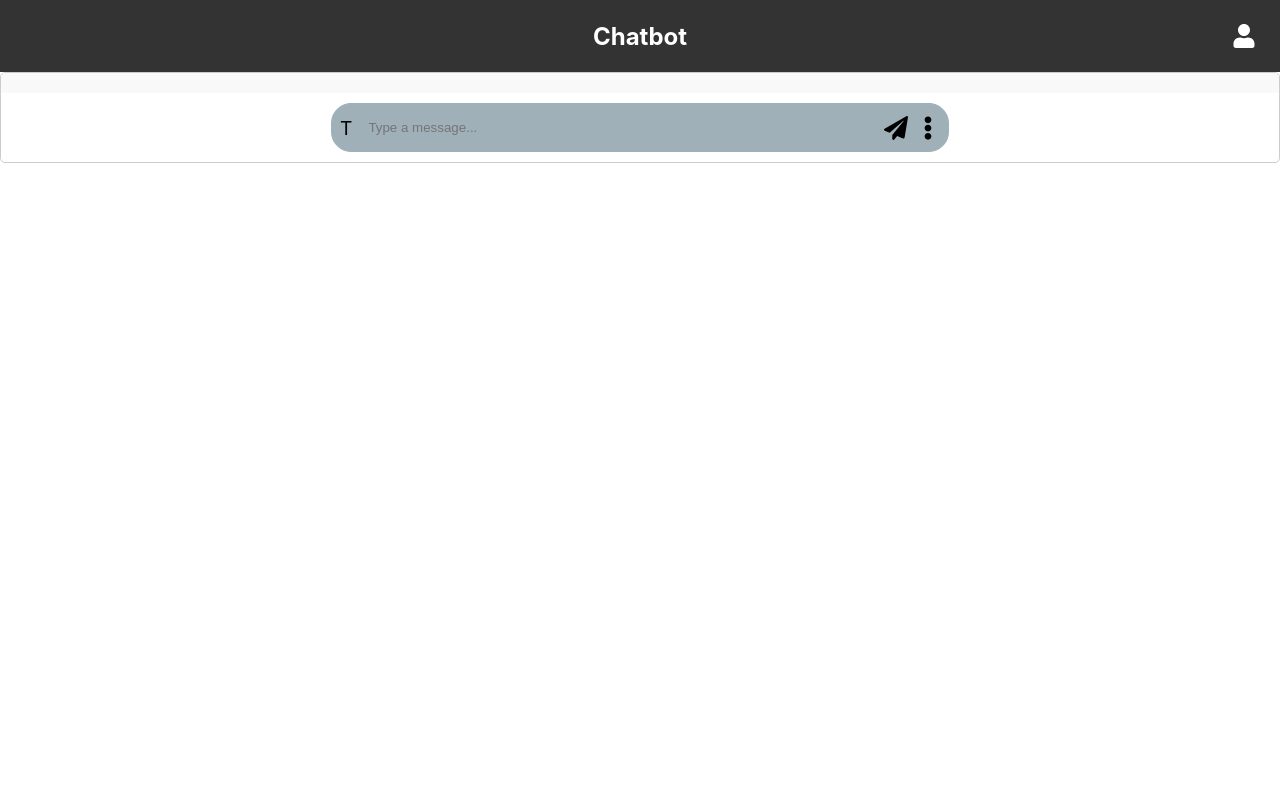
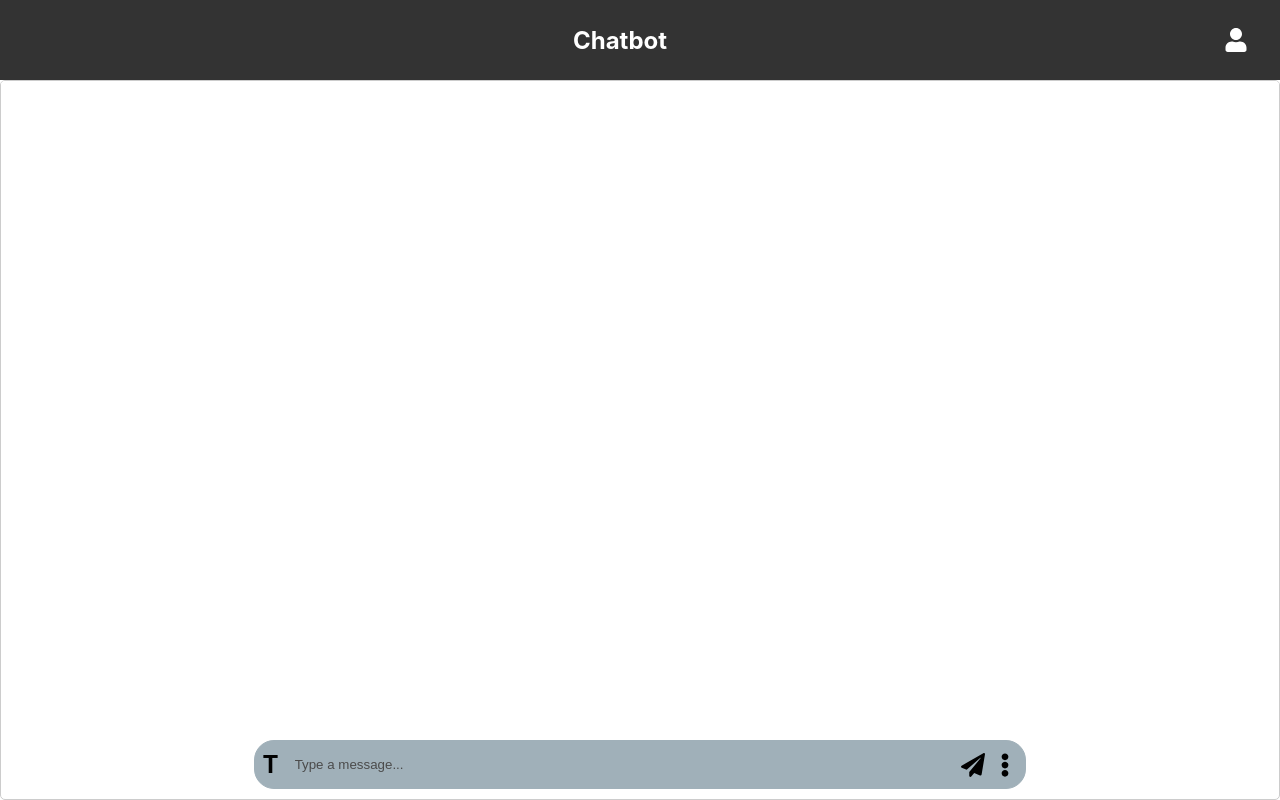
Before and after one commit to Dessire1012/AplicacionesDeVanguardia-Q3, a React (Create React App) app in the folder Frontend/proyecto/: page /chatbot in a window 1280 px wide. Built offline with nearby package versions, Linux system fonts and the light colour scheme.

Commit message:
Chat input colocado en su lugar

```diff
--- a/Frontend/proyecto/src/Components/Navbar.jsx
+++ b/Frontend/proyecto/src/Components/Navbar.jsx
@@ -1,6 +1,6 @@
 import React, { useState } from 'react';
 import './Styles/Navbar.css';
-import { FaUser, FaCog, FaSignOutAlt } from 'react-icons/fa'; // Importa los iconos necesarios
+import { FaUser, FaCog, FaSignOutAlt } from 'react-icons/fa';
 
 const Navbar = () => {
   const [isDropdownOpen, setIsDropdownOpen] = useState(false);
--- a/Frontend/proyecto/src/Components/Styles/Navbar.css
+++ b/Frontend/proyecto/src/Components/Styles/Navbar.css
@@ -3,17 +3,19 @@
   justify-content: space-between;
   align-items: center;
   background-color: #333;
-  padding: 1rem;
+  padding: 1.5rem;
   position: relative;
+  width: 100%;
+  box-sizing: border-box;
+  height: 10vh;
 }
 
 .navbar-title {
   color: #fff;
   font-size: 1.5rem;
+  text-align: center;
+  flex: 1;
   font-weight: bold;
-  position: absolute;
-  left: 50%;
-  transform: translateX(-50%);
 }
 
 .navbar-user {
@@ -70,6 +72,7 @@
 .dropdown-menu li a {
   color: #fff;
   text-decoration: none;
+  border-radius: 8px;
 }
 
 .dropdown-menu li a:hover {
--- a/Frontend/proyecto/src/Pages/Chatbot.jsx
+++ b/Frontend/proyecto/src/Pages/Chatbot.jsx
@@ -40,7 +40,7 @@ const Chatbot = () => {
               placeholder="Type a message..."
               className="input-field"
             />
-            <FaPaperPlane onClick={handleSend} className="icon send-icon" />
+            <FaPaperPlane className="icon send-icon" onClick={handleSend} />
             <FaEllipsisV className="icon options-icon" />
           </div>
         </div>
--- a/Frontend/proyecto/src/Pages/Styles/Chatbot.css
+++ b/Frontend/proyecto/src/Pages/Styles/Chatbot.css
@@ -1,9 +1,10 @@
 .chatbot {
   width: 100%;
+  height: calc(100vh - 10vh);
+  display: flex;
+  flex-direction: column;
   border: 1px solid #ccc;
   border-radius: 5px;
-  display: flex;
-  flex-direction: column;
   overflow: hidden;
   box-sizing: border-box;
 }
@@ -12,7 +13,7 @@
   flex: 1;
   padding: 10px;
   overflow-y: auto;
-  background-color: #f9f9f9;
+  background-color: #ffffff;
 }
 
 .message-container {
@@ -53,6 +54,7 @@
   display: flex;
   justify-content: center;
   border-top: none;
+  border-bottom: none;
 }
 
 .input-container {
@@ -63,11 +65,12 @@
   border-radius: 20px;
   padding: 0.5rem;
   width: 100%;
-  max-width: 600px;
+  max-width: 60%;
 }
 
 .text-icon {
-  font-size: 1.2rem;
+  font-size: 1.5rem;
+  font-weight: bold;
   color: #000000;
   margin-right: 0.5rem;
 }
@@ -80,9 +83,18 @@
   background-color: #A0B0B9;
 }
 
+.input-field::placeholder {
+  color: #4b4b4b;
+  opacity: 1;
+}
+
 .icon {
   font-size: 1.5rem;
   color: #000000;
   cursor: pointer;
   margin-left: 0.5rem;
 }
+
+.icon.send-icon:hover, .icon.options-icon:hover {
+  color: #353535;
+}
```
